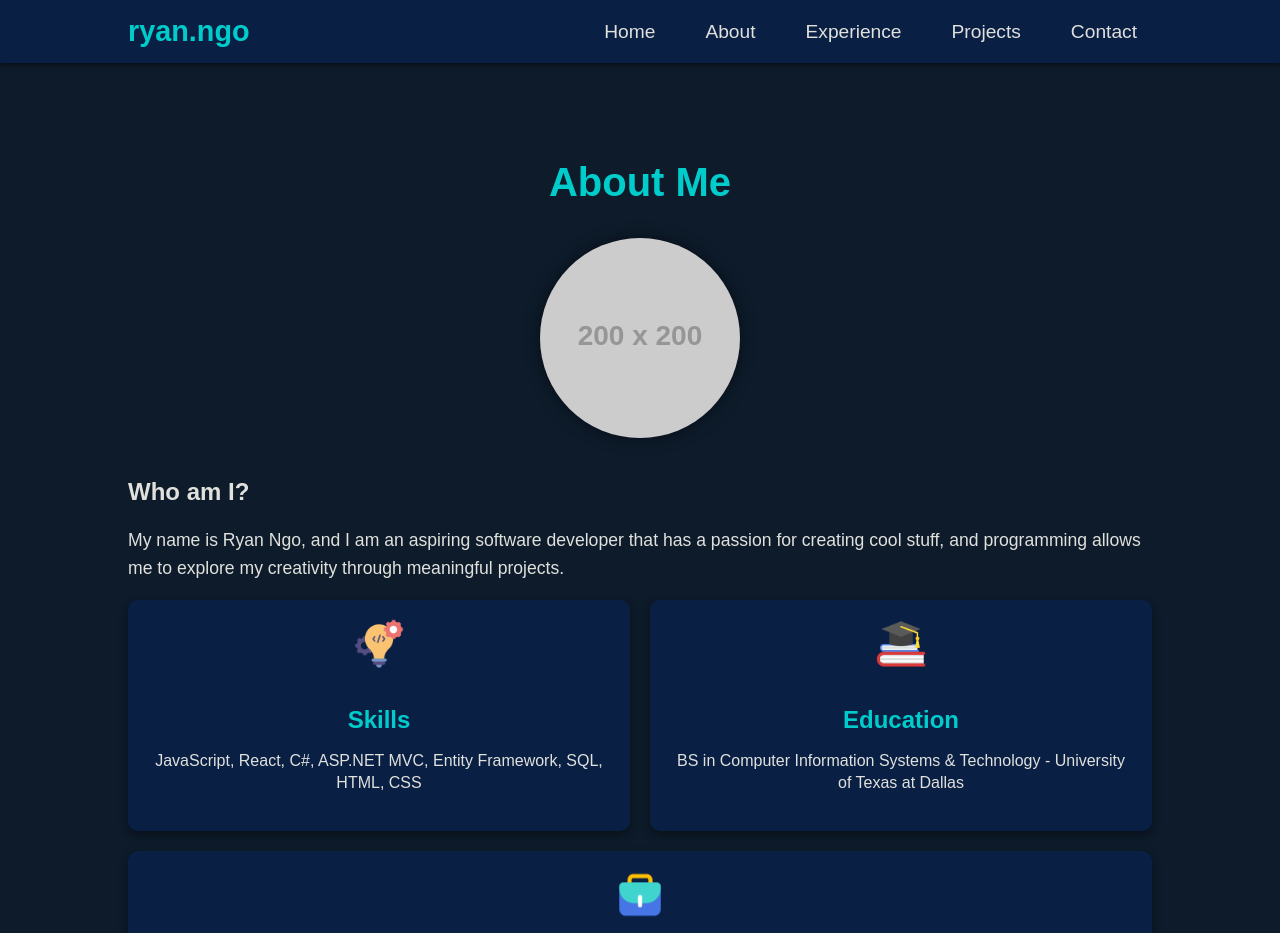
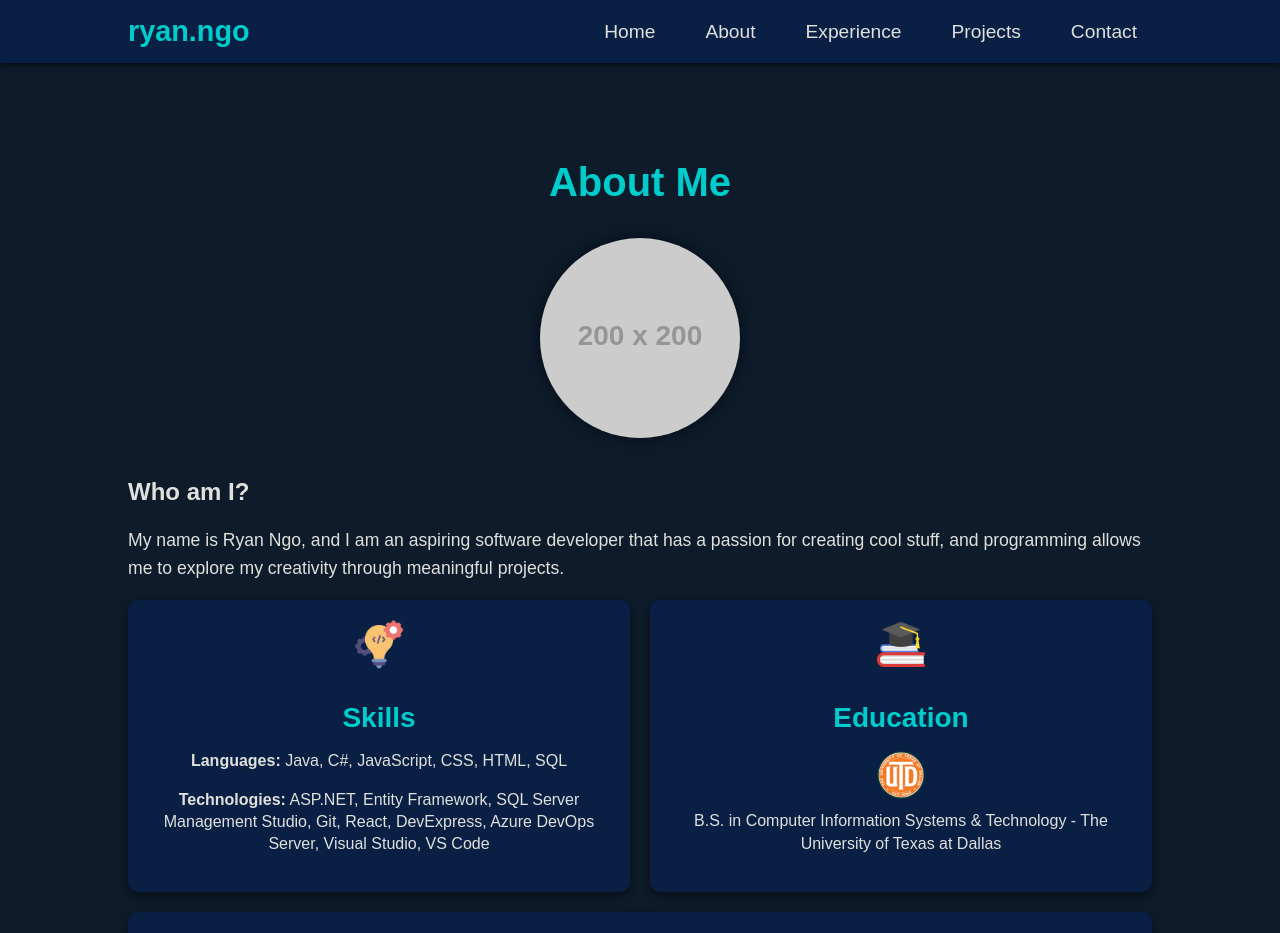
Before and after one commit to ryanvngo87/ryan-ngo-portfolio, a React (Create React App) app: page /about in a window 1280 px wide. Shown: the top 933 px of the page. Built offline with nearby package versions, Linux system fonts and the light colour scheme.

Commit message:
Continued working on about page

```diff
--- a/src/components/About.js
+++ b/src/components/About.js
@@ -34,9 +34,14 @@ const About = () => {
             alt="Skills Icon"
             className="info-icon"
           />
-          <h4>Skills</h4>
+          <h3>Skills</h3>
           <p>
-            JavaScript, React, C#, ASP.NET MVC, Entity Framework, SQL, HTML, CSS
+            <b>Languages: </b> Java, C#, JavaScript, CSS, HTML, SQL
+          </p>
+          <p>
+            <b>Technologies:</b> ASP.NET, Entity Framework, SQL Server
+            Management Studio, Git, React, DevExpress, Azure DevOps Server,
+            Visual Studio, VS Code
           </p>
         </div>
         <div className="info-card">
@@ -45,10 +50,15 @@ const About = () => {
             alt="Education Icon"
             className="info-icon"
           />
-          <h4>Education</h4>
+          <h3>Education</h3>
           <p>
-            BS in Computer Information Systems & Technology - University of
-            Texas at Dallas
+            <img
+              src="/icons/utd_logo.png"
+              alt="UTD Logo"
+              className="university-logo"
+            />
+            B.S. in Computer Information Systems & Technology - The University
+            of Texas at Dallas
           </p>
         </div>
         <div className="info-card">
@@ -57,7 +67,7 @@ const About = () => {
             alt="Experience Icon"
             className="info-icon"
           />
-          <h4>Experience</h4>
+          <h3>Experience</h3>
           <p>Software Development Intern - Daisy Brand, Dallas, TX</p>
         </div>
       </div>
--- a/src/styles/About.css
+++ b/src/styles/About.css
@@ -78,8 +78,8 @@
   box-shadow: 0 4px 10px rgba(0, 0, 0, 0.4);
 }
 
-.info-card h4 {
-  font-size: 1.5rem;
+.info-card h3 {
+  font-size: 1.75rem;
   color: var(--accent-color);
   margin-bottom: 10px;
 }
@@ -96,6 +96,13 @@
   animation: bounce 2s infinite;
 }
 
+.university-logo {
+  width: 50px;
+  height: auto;
+  margin: 0 auto 10px;
+  display: block;
+}
+
 /* Icon bounce animations */
 @keyframes bounce {
   0%,
@@ -103,6 +110,6 @@
     transform: translateY(0);
   }
   50% {
-    transform: translateY(-10px);
+    transform: translateY(-5px);
   }
 }
```
Also changed, not shown: public/icons/utd_logo.png (added).
